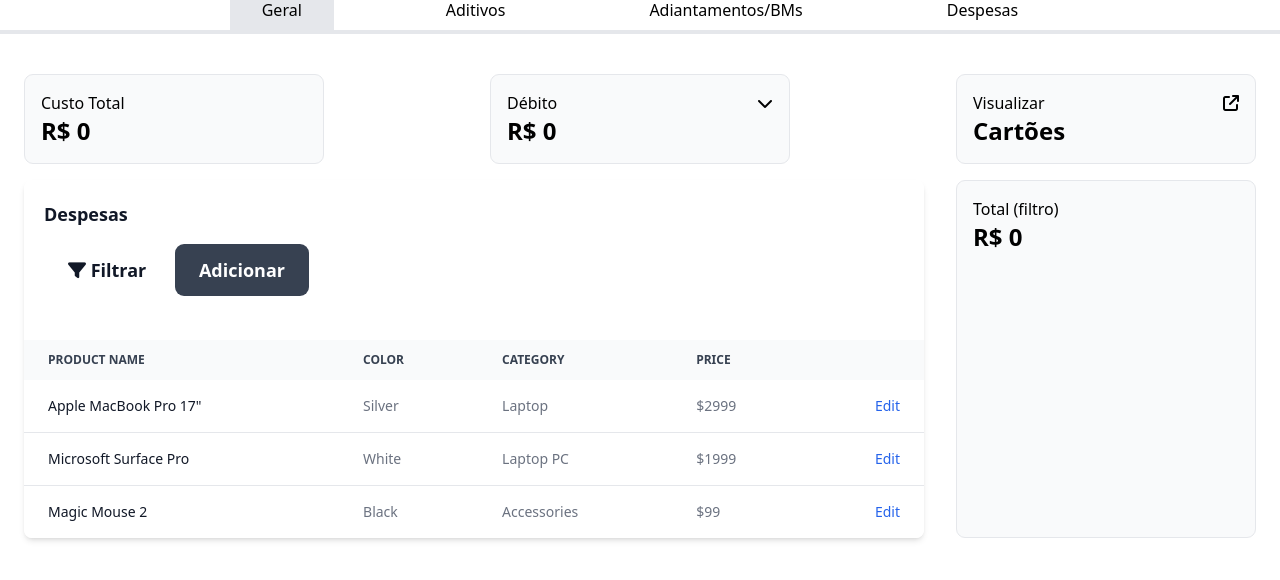
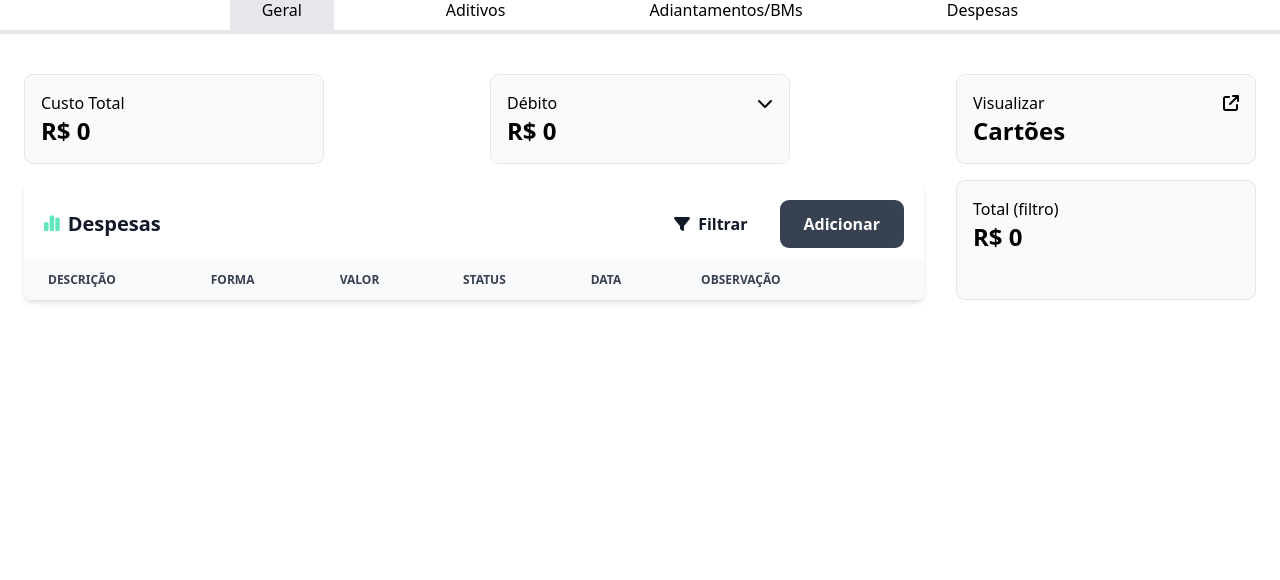
Before and after one commit to biacosta7/contacerta, a Django app: page /detalhes/obra/1 in a window 1280 px wide. Shown: the part 148-728 px from the top of the page. Run offline with Django 5.2, Linux system fonts and the light colour scheme; a user stored in the database is signed in; data comes from the database, SQL or seed files in the repository; lists and menus that the app fills with data are empty; some libraries are stand-ins or nearby versions.

Commit message:
ajustando despesa section

```diff
--- a/src/locais/templates/detalhe_obra.html
+++ b/src/locais/templates/detalhe_obra.html
@@ -40,7 +40,7 @@
     </div>
 </div>
 <div class="flex flex-col w-full max-w-2xl sm:max-w-4xl lg:max-w-6xl mx-auto justify-center items-center">
-    <div id="geralSection" class="block"> <!-- Inicialmente visível -->
+    <div id="geralSection" class="hidden"> <!-- Inicialmente visível -->
         {% include "modais/menuObra/geral_obra.html" %}
     </div>
     <div id="aditivosSection" class="hidden">
@@ -49,7 +49,7 @@
     <div id="adiabmSection" class="hidden">
         {% include "modais/menuObra/adiantamentos_bms.html" %}
     </div>
-    <div id="despesasSection" class="hidden">
+    <div id="despesasSection" class="block">
         {% include "modais/menuObra/despesas_obra.html" %}
     </div>
 </div>
--- a/src/locais/templates/modais/menuObra/adiantamentos_bms.html
+++ b/src/locais/templates/modais/menuObra/adiantamentos_bms.html
@@ -1 +1,3 @@
+<!-- Modal de Adiantamentos/BMs section -->
+
 <p>Adiantamentos/BMs</p>
--- a/src/locais/templates/modais/menuObra/aditivos.html
+++ b/src/locais/templates/modais/menuObra/aditivos.html
@@ -1 +1,3 @@
+<!-- Modal de Aditivos section -->
+
 <p>Aditivos</p>
--- a/src/locais/templates/modais/menuObra/despesas_obra.html
+++ b/src/locais/templates/modais/menuObra/despesas_obra.html
@@ -1,3 +1,4 @@
+<!-- Modal de despesas section -->
 <div class="flex space-x-8 justify-between mb-4">
     <div class="py-4 pr-4 pl-4 bg-gray-50 text-black rounded-[9px] border relative text-left w-full sm:w-[150px] md:w-[200px] lg:w-[250px] xl:w-[300px]">
         <h3 class="text-base font-medium">Custo Total</h3>
@@ -26,88 +27,71 @@
 <div class="flex space-x-8 justify-between mb-4 ">
     <div class="relative overflow-x-auto shadow-md sm:rounded-lg w-full sm:w-[150px] md:w-[200px] lg:w-[250px] xl:w-[900px]">
         <table class="w-full text-sm text-left rtl:text-right text-gray-500 dark:text-gray-400">
-            <caption class="p-5 text-lg font-semibold text-left rtl:text-right text-gray-900 bg-white dark:text-white dark:bg-gray-800">
-                Despesas
-                <div>
-                    <button id="" class="mt-4 px-6 py-3 font-semibold mb-6 hover:text-green-600 hover:text-[#edf0e9]" onclick=""><i class="fa-solid fa-filter"></i>
+            <div class="flex justify-between p-5 text-lg font-semibold text-left rtl:text-right text-gray-900 bg-white dark:text-white dark:bg-gray-800 pb-3">
+                <div class="flex space-x-2 items-center">
+                    <i class="fa-solid fa-chart-simple" style="color: #63E6BE;"></i>
+                    <h1 class="text-xl">Despesas</h1>
+                </div>
+                <div class="flex space-x-2 items-center">
+                    <button id="" class="text-base px-6 py-3 font-semibold hover:text-green-600 hover:text-[#edf0e9]" onclick=""><i class="mr-1 fa-solid fa-filter"></i>
                         Filtrar
                     </button>
-                    <button id="" class="mt-4 bg-gray-700 text-white px-6 py-3 rounded-[9px] font-semibold mb-6 hover:bg-gray-600 hover:text-[#edf0e9]" onclick="">
+                    <button id="" class="text-base bg-gray-700 text-white px-6 py-3 rounded-[9px] font-semibold hover:bg-gray-600 hover:text-[#edf0e9]" onclick="">
                         Adicionar
                     </button>
                 </div>
-            </caption>
+            </div>
             <thead class="text-xs text-gray-700 uppercase bg-gray-50 dark:bg-gray-700 dark:text-gray-400">
                 <tr>
                     <th scope="col" class="px-6 py-3">
-                        Product name
+                        Descrição
                     </th>
                     <th scope="col" class="px-6 py-3">
-                        Color
+                        Forma
                     </th>
                     <th scope="col" class="px-6 py-3">
-                        Category
+                        Valor
                     </th>
                     <th scope="col" class="px-6 py-3">
-                        Price
+                        Status
                     </th>
                     <th scope="col" class="px-6 py-3">
-                        <span class="sr-only">Edit</span>
+                        Data
+                    </th>
+                    <th scope="col" class="px-6 py-3">
+                        Observação
+                    </th>
+                    <th scope="col" class="px-6 py-3">
+                        <span class="sr-only">Editar</span>
                     </th>
                 </tr>
             </thead>
             <tbody>
+                {% for despesa in despesas %}
                     <tr class="bg-white border-b dark:bg-gray-800 dark:border-gray-700">
                         <th scope="row" class="px-6 py-4 font-medium text-gray-900 whitespace-nowrap dark:text-white">
-                        Apple MacBook Pro 17"
+                            {{ despesa.descricao }}
                         </th>
                         <td class="px-6 py-4">
-                        Silver
+                            {{ despesa.forma }}
                         </td>
                         <td class="px-6 py-4">
-                        Laptop
+                            R${{ despesa.valor }}
                         </td>
                         <td class="px-6 py-4">
-                        $2999
+                            {{ despesa.status }}
+                        </td>
+                        <td class="px-6 py-4">
+                            {{ despesa.data }}
+                        </td>
+                        <td class="px-6 py-4">
+                            {{ despesa.observacao }}
                         </td>
                         <td class="px-6 py-4 text-right">
-                        <a href="#" class="font-medium text-blue-600 dark:text-blue-500 hover:underline">Edit</a>
+                            <a href="#" class="font-medium text-blue-600 dark:text-blue-500 hover:underline">Editar</a>
                         </td>
                     </tr>
-                <tr class="bg-white border-b dark:bg-gray-800 dark:border-gray-700">
-                    <th scope="row" class="px-6 py-4 font-medium text-gray-900 whitespace-nowrap dark:text-white">
-                        Microsoft Surface Pro
-                    </th>
-                    <td class="px-6 py-4">
-                        White
-                    </td>
-                    <td class="px-6 py-4">
-                        Laptop PC
-                    </td>
-                    <td class="px-6 py-4">
-                        $1999
-                    </td>
-                    <td class="px-6 py-4 text-right">
-                        <a href="#" class="font-medium text-blue-600 dark:text-blue-500 hover:underline">Edit</a>
-                    </td>
-                </tr>
-                <tr class="bg-white dark:bg-gray-800">
-                    <th scope="row" class="px-6 py-4 font-medium text-gray-900 whitespace-nowrap dark:text-white">
-                        Magic Mouse 2
-                    </th>
-                    <td class="px-6 py-4">
-                        Black
-                    </td>
-                    <td class="px-6 py-4">
-                        Accessories
-                    </td>
-                    <td class="px-6 py-4">
-                        $99
-                    </td>
-                    <td class="px-6 py-4 text-right">
-                        <a href="#" class="font-medium text-blue-600 dark:text-blue-500 hover:underline">Edit</a>
-                    </td>
-                </tr>
+                {% endfor %}
             </tbody>
         </table>
     </div>
--- a/src/locais/templates/modais/menuObra/geral_obra.html
+++ b/src/locais/templates/modais/menuObra/geral_obra.html
@@ -1,8 +1,12 @@
-
-<div class="flex space-x-8 justify-between mb-4">
+<!-- Modal de geral section -->
+<div class="flex flex-wrap space-x-8 justify-between mb-4">
     <div class="py-4 pr-4 pl-4 bg-gray-50 text-black rounded-[9px] border relative text-left w-full sm:w-[150px] md:w-[200px] lg:w-[250px] xl:w-[300px]">
-        <h3 class="text-base font-medium">Custo Total</h3>
-        <span class="text-2xl font-bold">R$ {{ obra.custo_total|default:"0" }}</span>
+        <h3 class="text-base font-medium">Valor Total</h3>
+        <span class="text-2xl font-bold">R$ {{ obra.valor_total|default:"0" }}</span>
+    </div>
+    <div class="py-4 pr-4 pl-4 bg-gray-50 text-black rounded-[9px] border relative text-left w-full sm:w-[150px] md:w-[200px] lg:w-[250px] xl:w-[300px]">
+        <h3 class="text-base font-medium">Valor à receber</h3>
+        <span class="text-2xl font-bold">R$ {{ obra.valor_receber|default:"0" }}</span>
     </div>
     <div class="py-4 pr-4 pl-4 bg-gray-50 text-black rounded-[9px] border relative text-left w-full sm:w-[150px] md:w-[200px] lg:w-[250px] xl:w-[300px]">
         <a class="absolute top-4 right-4 text-right">
@@ -13,6 +17,11 @@
             <span class="text-2xl font-semibold block">R$ {{ obra.debito_mensal|default:"0" }}</span>
         </div>
     </div>
+    <div class="py-4 pr-4 pl-4 bg-gray-50 text-black rounded-[9px] border relative text-left w-full sm:w-[150px] md:w-[200px] lg:w-[250px] xl:w-[300px]">
+        <h3 class="text-base font-medium">Custo total</h3>
+        <span class="text-2xl font-bold">R$ {{ obra.custo_total|default:"0" }}</span>
+    </div>
+
     <div class="py-4 pr-4 pl-4 bg-gray-50 text-black rounded-[9px] border relative text-left w-full sm:w-[150px] md:w-[200px] lg:w-[250px] xl:w-[300px]">
         <a class="absolute top-4 right-4 text-right">
             <i class="fa-solid fa-arrow-up-right-from-square"></i>
```
Lines whose indentation alone changed are shown as unchanged.
